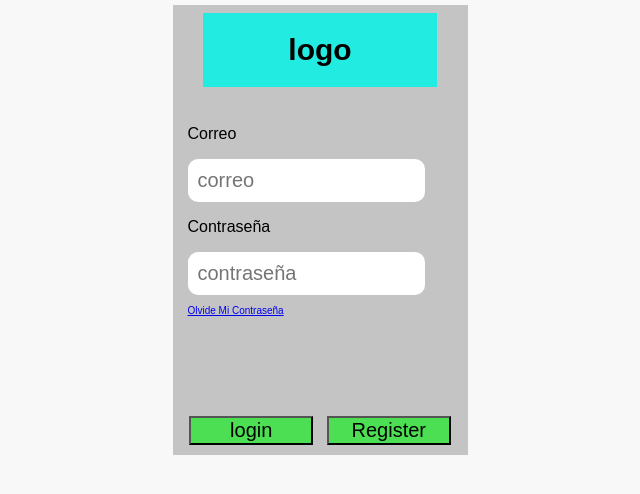
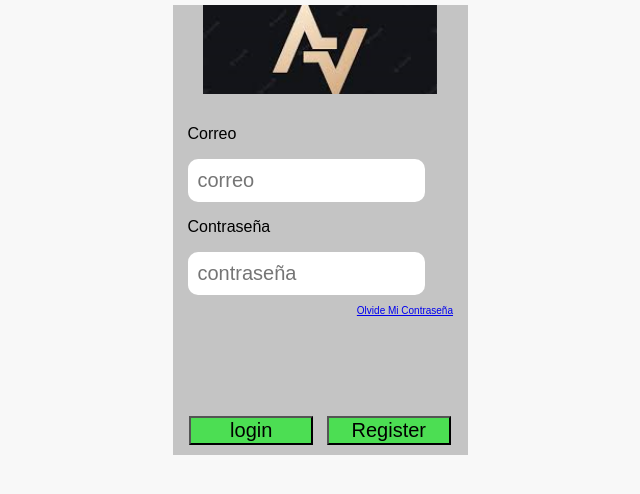
Before and after one commit to danieljjr/GG-Shop, a React (Create React App) app in the folder gg_shop/: page / in a window 1280 px wide. Shown: the top 494 px of the page, without its empty margins (320-960 px from the left). Built offline with nearby package versions, Linux system fonts and the light colour scheme.

Commit message:
create logo

```diff
--- a/gg_shop/src/app/screens/login.js
+++ b/gg_shop/src/app/screens/login.js
@@ -9,7 +9,7 @@ return (
 
        <div class="logo">
 
-      <h1>logo</h1>
+
 
       </div>
 
--- a/gg_shop/src/app/styles/fpassword.css
+++ b/gg_shop/src/app/styles/fpassword.css
@@ -60,6 +60,7 @@ body{
       margin-bottom: 15px;
 
 
+
   }
 
   .button{
@@ -73,10 +74,5 @@ body{
 
 
 
+
   }
-
-
-
-  .button:hover{
-      background: #22ece2;
-  }
--- a/gg_shop/src/app/styles/login.css
+++ b/gg_shop/src/app/styles/login.css
@@ -11,8 +11,11 @@ h1{
 .logo{
 
     background: #22ece2;
+    background-image: url(logoav.png);
+    background-position: center;
+    background-size: cover;
     width: 234px;
-    height: 74px;
+    height: 234px;
     margin: auto;
     display: flex;
     justify-content: center;
@@ -58,18 +61,19 @@ input[type="password"]{
 .texto{
 
     font-size: 10px;
-    text-align: left;
+    text-align: right;
 
 
 
 }
 
 .input-contenedor{
-    margin-bottom: 15px;
+    margin-top: 5px;
 
 }
 
 .button{
+
     width: 40%;
     font-size: 20px;
     background: #a34cde;
@@ -78,9 +82,7 @@ input[type="password"]{
 
 
 
-.button:hover{
-    background: #22ece2;
-}
+
 
 .buttonsContainer{
     display: flex;
```
Also changed, not shown: gg_shop/src/app/styles/logoav.png (added).
